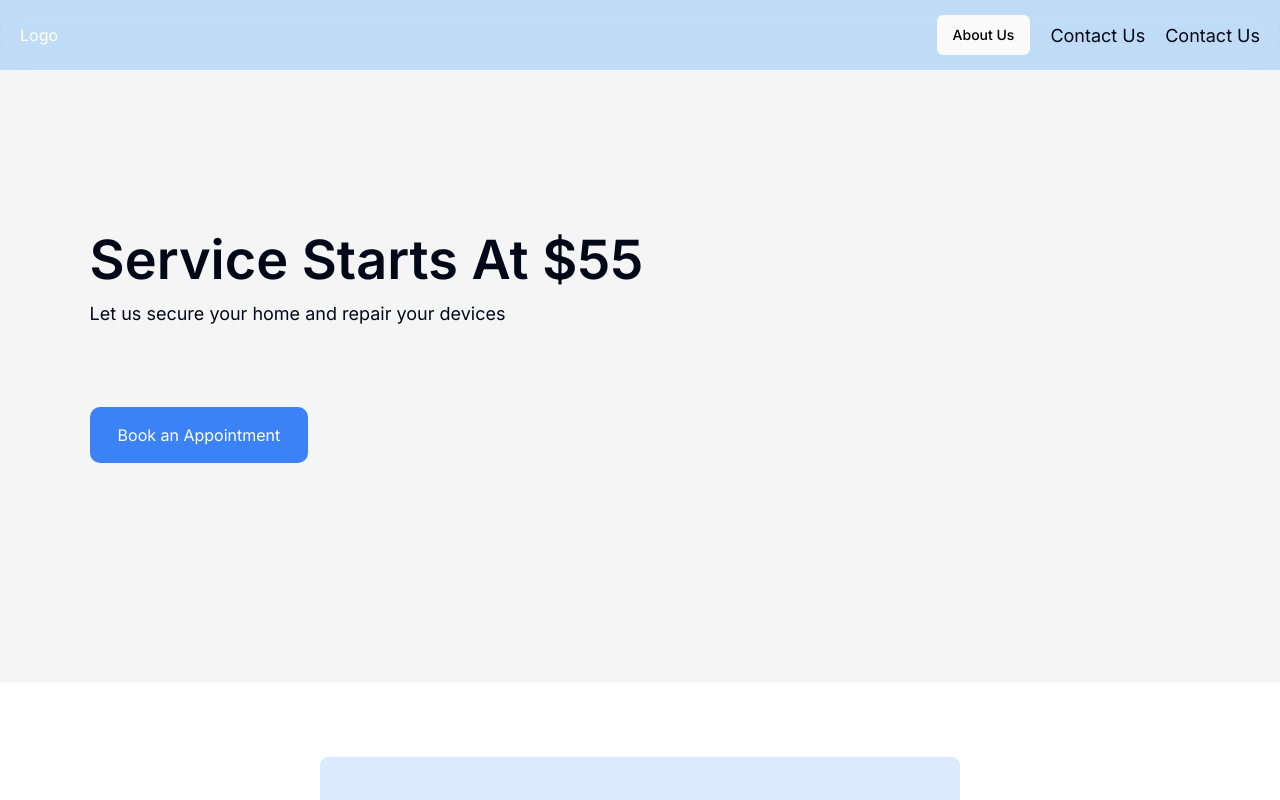
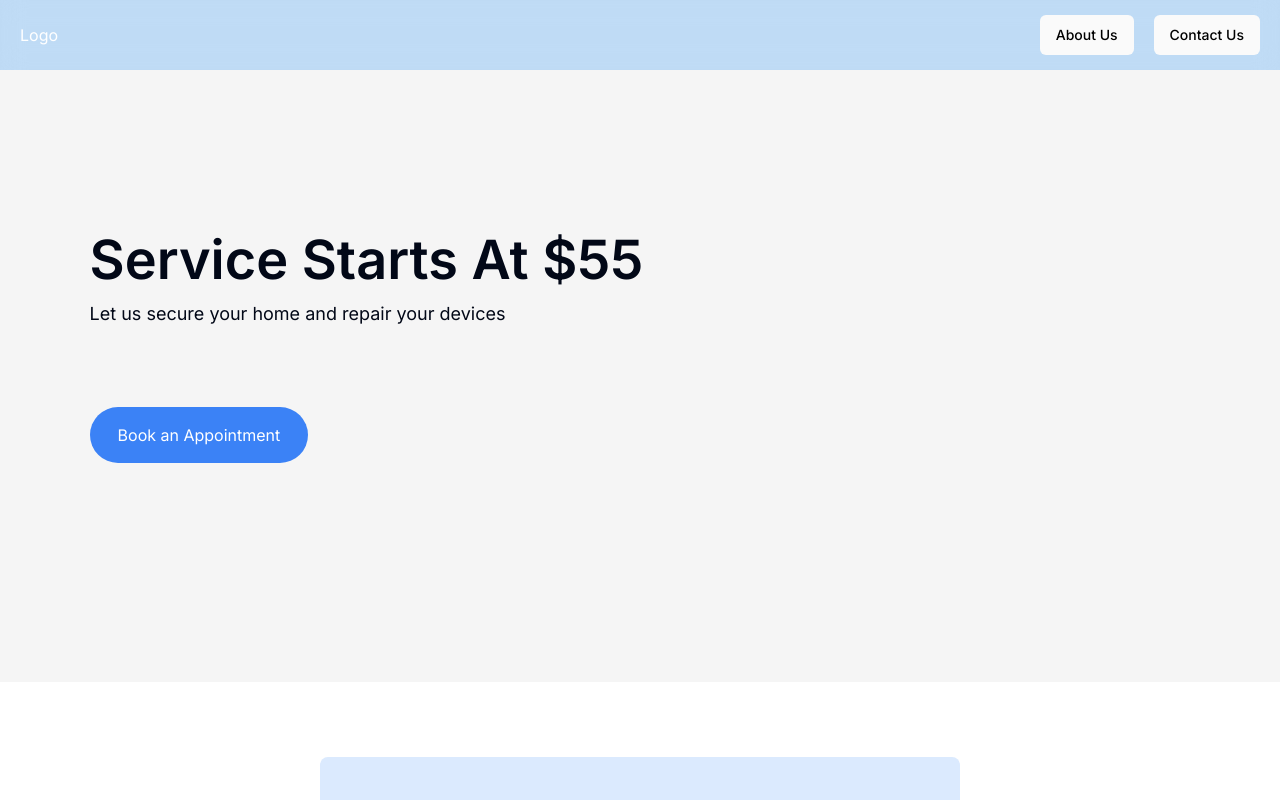
Before and after one commit to plode-v/ferworks, a Next.js app: page / in a window 1280 px wide. Shown: the top 800 px of the page. Built offline with nearby package versions, Linux system fonts and the light colour scheme.

Commit message:
update booking section and change hover stat

```diff
--- a/src/app/globals.css
+++ b/src/app/globals.css
@@ -105,3 +105,37 @@ html {
 .slider-wrapper {
   animation: 10s slide infinite linear;
 }
+
+.booking-section {
+  transition: all 300ms;
+  overflow: hidden;
+  z-index: 10;
+  position: relative;
+}
+
+.booking-section::after {
+  content: '';
+  position: absolute;
+  left: 0;
+  top: 0;
+  height: 100%;
+  width: 100%;
+  background-color: #429EF5;
+  z-index: -1;
+  transition: 300ms ease all;
+  transform: scale(0, 1);
+  transition: transform 500ms cubic-bezier(0.75, 0.5, 0.05, 1);
+  transition-timing-function: cubic-bezier(0.75, 0.5, 0.05, 1);
+}
+
+.booking-section:hover::after {
+  transform: scale(1, 1);
+}
+
+.booking-left:hover::after, .booking-left::after {
+  transform-origin: top left;
+}
+
+.booking-right:hover::after, .booking-right::after {
+  transform-origin: top right;
+}
--- a/src/components/BookingSection.tsx
+++ b/src/components/BookingSection.tsx
@@ -1,28 +1,23 @@
 'use client'
-import React, { useState } from 'react'
-import { Modal, Box } from "@mui/material"
+import React, { useEffect, useState } from 'react'
 import BookingModal from './BookingModal';
+import Link from 'next/link';
 
 
 const BookingSection = () => {
 
-  const [open, setOpen] = useState<boolean>(false);
-  const handleOpen = () => {
-    setOpen(true);
-  }
-  const handleClose = () => {
-    setOpen(false);
-  }
-
   return (
-    <div className='w-full bg-neutral-50 h-[300px] flex items-center justify-center'>
-        <div className='flex w-full h-full 3xl:w-1/2 border duration-300 items-center justify-center flex-col gap-10'>
-          <span className='capitalize'>let&apos;s make your home more secure</span>
-          <BookingModal
-            buttonClass='bg-blue-500 text-white text-[20px] py-5 px-8 rounded-full'
-            buttonString='Book Now'
-          />
-        </div>
+    <div className='w-full bg-neutral-50 h-[650px] flex items-center justify-evenly flex-col'>
+      <div className='flex justify-center items-center w-full'>
+        <h1 className='capitalize font-[700] text-4xl text-gray-800'>get in touch</h1>
+      </div>
+      <div className='flex w-full 3xl:w-1/2 duration-300 items-center justify-center gap-20'>
+        <BookingModal
+          buttonClass='bg-blue-500 text-white h-[400px] w-1/4 text-[18px] rounded-2xl booking-section booking-left after:rounded-2xl'
+          buttonString='Book Now'
+        />
+        <Link href="contact-us" className='bg-blue-500 text-white h-[400px] w-1/4 text-[18px] rounded-2xl booking-section booking-right after:rounded-2xl justify-center items-center flex'>Contact Us</Link>
+      </div>
     </div>
   )
 }
--- a/src/components/HeroBanner.tsx
+++ b/src/components/HeroBanner.tsx
@@ -12,7 +12,7 @@ const HeroBanner = () => {
             </div>
             <div className='w-max'>
               <BookingModal
-                buttonClass='bg-blue-500 text-white py-4 px-7 rounded-[10px]'
+                buttonClass='bg-blue-500 text-white py-4 px-7 rounded-full booking-section booking-left after:rounded-[10rem]'
                 buttonString='Book an Appointment'
               />
             </div>
--- a/src/components/Navbar.tsx
+++ b/src/components/Navbar.tsx
@@ -30,9 +30,8 @@ const Navbar = () => {
           <div>Logo</div>
         </Link>
         <div className='flex gap-5 items-center text-[18px]'>
-          <Link className='' href="about-us"><Button className='bg-[#fafafa] text-black' variant='navbar'>About Us</Button></Link>
-          <Link className='' href="contact-us"><button>Contact Us</button></Link>
-          <Link className='' href="contact-us"><button>Contact Us</button></Link>
+          <Link className='' href="about-us"><Button className='bg-[#fafafa] text-black hover:text-white' variant='navbar'>About Us</Button></Link>
+          <Link className='' href="contact-us"><Button className='bg-[#fafafa] text-black hover:text-white' variant='navbar'>Contact Us</Button></Link>
       </div>
       </div>
     </div>
--- a/src/components/ui/button.tsx
+++ b/src/components/ui/button.tsx
@@ -18,7 +18,7 @@ const buttonVariants = cva(
           "bg-secondary text-secondary-foreground hover:bg-secondary/80",
         ghost: "hover:bg-accent hover:text-accent-foreground",
         link: "text-primary underline-offset-4 hover:underline",
-        navbar: "text-black bg-[#429ef5] hover:opacity-95"
+        navbar: "text-black bg-[#429ef5] hover:bg-[#429EE0] duration-200"
       },
       size: {
         default: "h-10 px-4 py-2",
```
